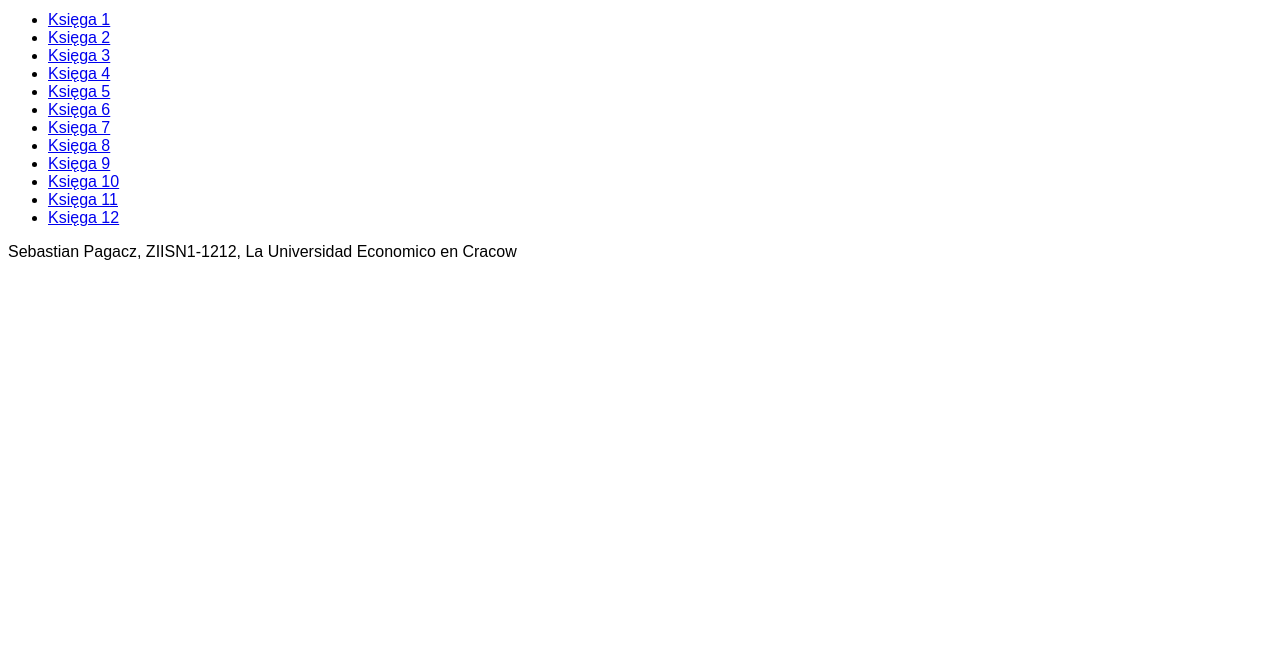
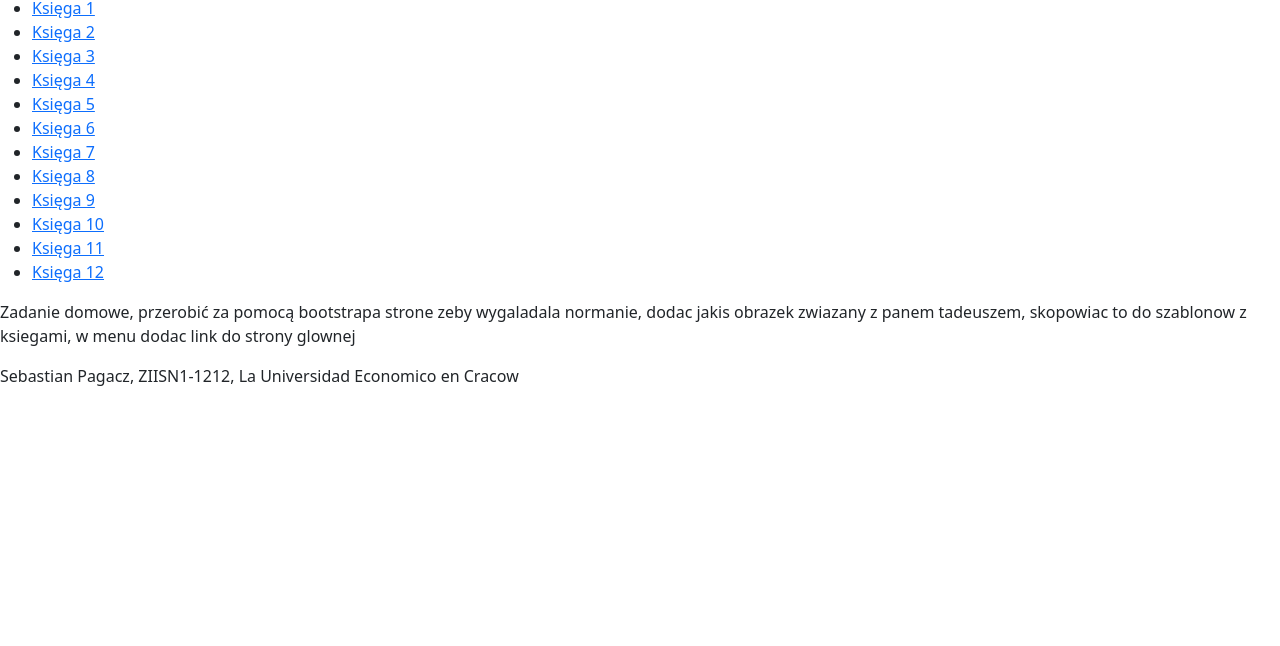
Before and after one commit to SebastianPagacz/Pan_Tadeusz, a plain HTML site: page index.html in a window 1280 px wide. Shown: the part 154-800 px from the top of the page. Drawn offline with nearby package versions, Linux system fonts and the light colour scheme.

Commit message:
added new line of homework

```diff
--- a/index.html
+++ b/index.html
@@ -1,14 +1,11 @@
 <!DOCTYPE html>
 <html lang="pl">
 <head>
-    <meta charset="UTF-8">
+    <meta charset="UTF-8" >
     <meta name="viewport" content="width=device-width, initial-scale=1.0">
+    <link href="https://cdn.jsdelivr.net/npm/bootstrap@5.3.3/dist/css/bootstrap.min.css" rel="stylesheet" integrity="sha384-QWTKZyjpPEjISv5WaRU9OFeRpok6YctnYmDr5pNlyT2bRjXh0JMhjY6hW+ALEwIH" crossorigin="anonymous">
+    <script src="https://cdn.jsdelivr.net/npm/bootstrap@5.3.3/dist/js/bootstrap.bundle.min.js" integrity="sha384-YvpcrYf0tY3lHB60NNkmXc5s9fDVZLESaAA55NDzOxhy9GkcIdslK1eN7N6jIeHz" crossorigin="anonymous"></script>
     <title>Pan Tadeusz</title>
-    <style>
-        body{
-            font-family: Arial, Helvetica, sans-serif;
-        }
-    </style>
 </head>
 <body>
     <header>
@@ -34,6 +31,7 @@
     </section>
 
     <footer>
+        <p>Zadanie domowe, przerobić za pomocą bootstrapa strone zeby wygaladala normanie, dodac jakis obrazek zwiazany z panem tadeuszem, skopowiac to do szablonow z ksiegami, w menu dodac link do strony glownej </p>
         <p>Sebastian Pagacz, ZIISN1-1212, La Universidad Economico en Cracow</p>
     </footer>
 </body>
```
